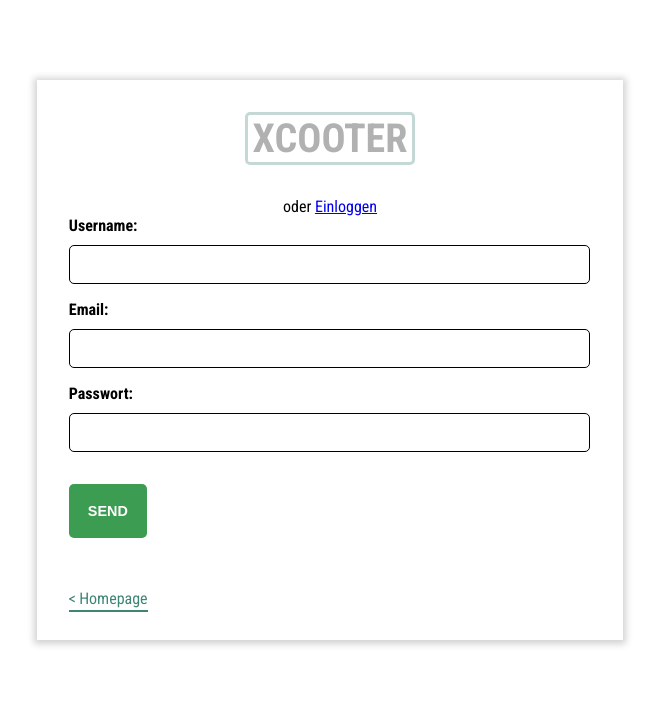
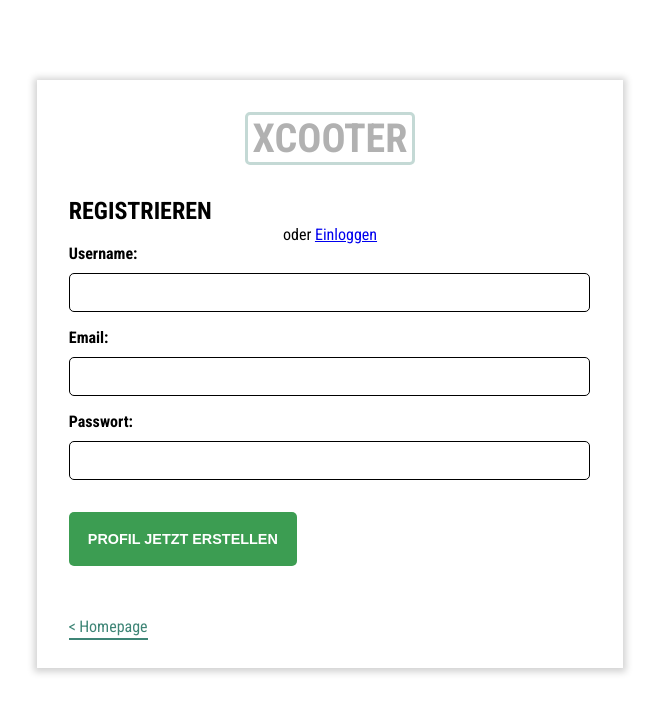
Before and after one commit to adrianojedaf/Adrian-Helen, a PHP site: page /HHS/account_managment/register.php in a window 1280 px wide. Shown: the top 713 px of the page, without its empty margins (310-969 px from the left). Run offline with PHP 8.4, Linux system fonts and the light colour scheme.

Commit message:
change form buttons names

```diff
--- a/account_managment/login.php
+++ b/account_managment/login.php
@@ -62,6 +62,7 @@
         <?php endif; ?>
 
         <h2>Xcooter</h2>
+        <h4>Einloggen</h4>
         <center>oder <a href="register.php">Registrieren</a></center>
 
         <form action="login.php" method="post">
@@ -71,7 +72,7 @@
           <label for="password">Passwort:</label>
           <input class="feld" type="password" name="password" required>
 
-          <input class="button" type="submit" value="Send"><br>
+          <input class="button" type="submit" value="Anmelden"><br>
         </form>
 
           <a class="link-to-page" href="../index.php">Homepage</a>
--- a/account_managment/register.php
+++ b/account_managment/register.php
@@ -53,6 +53,7 @@
         <?php endif; ?>
 
         <h2>Xcooter</h2>
+        <h4>Registrieren</h4>
         <center>oder <a href="login.php">Einloggen</a></center>
 
         <form action="register.php" method="post">
@@ -65,7 +66,7 @@
           <label for="password">Passwort:</label>
           <input class="feld" type="password" name="password" required>
 
-          <input class="button" type="submit" value="send"><br>
+          <input class="button" type="submit" value="Profil jetzt erstellen"><br>
         </form>
 
           <a class="link-to-page" href="../index.php">Homepage</a>
```
